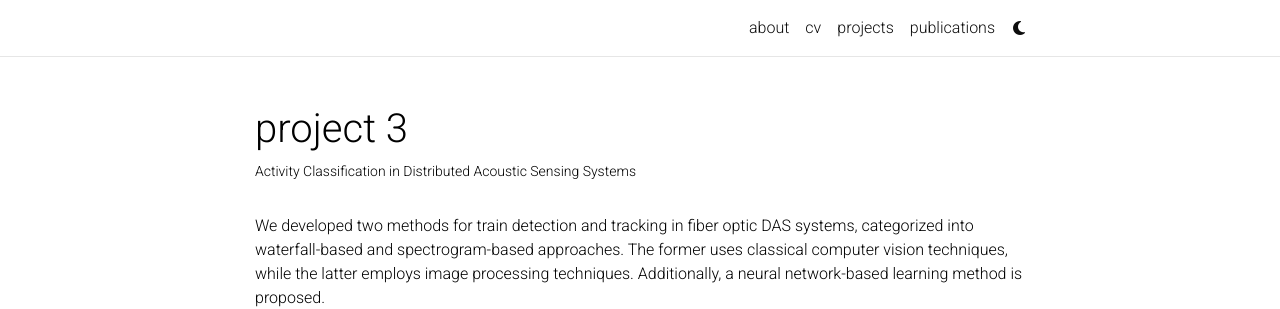
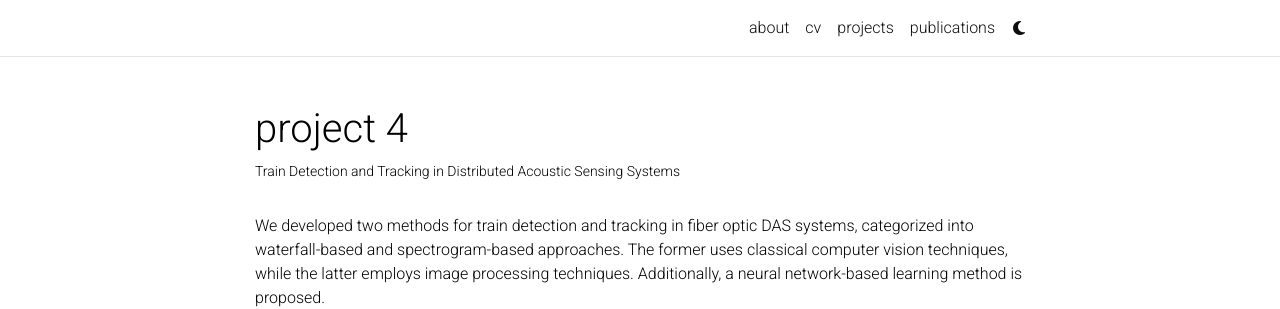
Before and after one commit to sametdagasan/sametdagasan.github.io, a Jekyll site: the page built from _projects/4_project.md, in a window 1280 px wide and 900 px high. Shown: the top 309 px of the window. Built offline with Jekyll 4.4.1, drawn with Linux system fonts in a browser that asks for light colours; full-size pictures stand in for the smaller copies a plugin makes; comment, search, counter and statistics services are not loaded; a style sheet for code colours, icons or effects is not loaded.

Commit message:
project 4 changes

```diff
--- a/_includes/projects.html
+++ b/_includes/projects.html
@@ -13,7 +13,7 @@
           alt="project thumbnail" -%}
         {%- endif %}
         <div class="card-body">
-          <h2 class="card-title text-lowercase">{{ project.title }}</h2>
+          <h2 class="card-title" style="font-size: 1.5rem;">{{ project.title }}</h2>
           <p class="card-text">{{ project.description }}</p>
           <div class="row ml-1 mr-1 p-0">
             {%- if project.github -%}
--- a/_projects/4_project.md
+++ b/_projects/4_project.md
@@ -1,8 +1,8 @@
 ---
 layout: page
-title: project 3
-description: Activity Classification in Distributed Acoustic Sensing Systems
-img: assets/img/waterfall.png
+title: project 4
+description: Train Detection and Tracking in Distributed Acoustic Sensing Systems
+img: assets/img/waterfall.jpg
 importance: 2
 category: Work
 giscus_comments:
```
